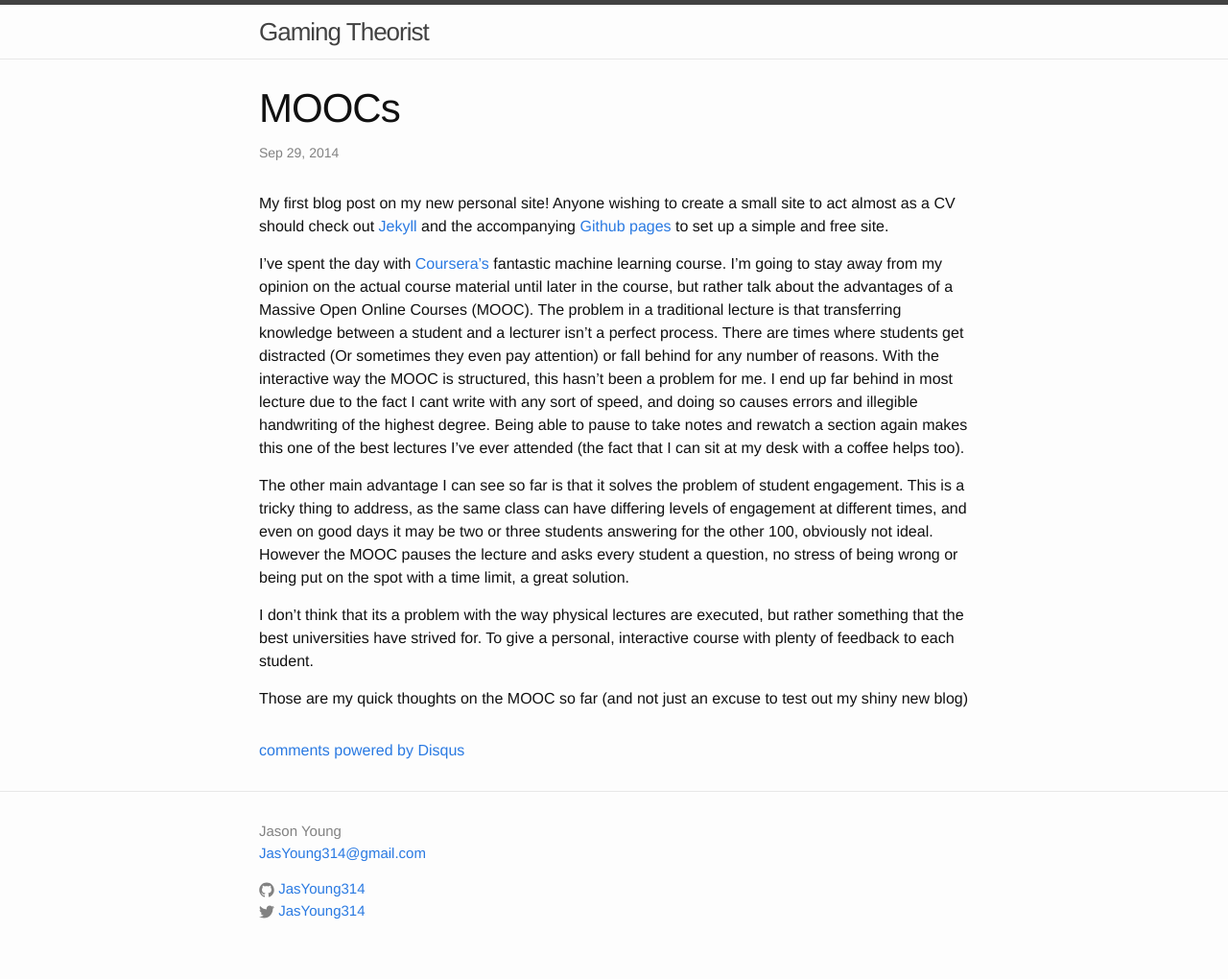
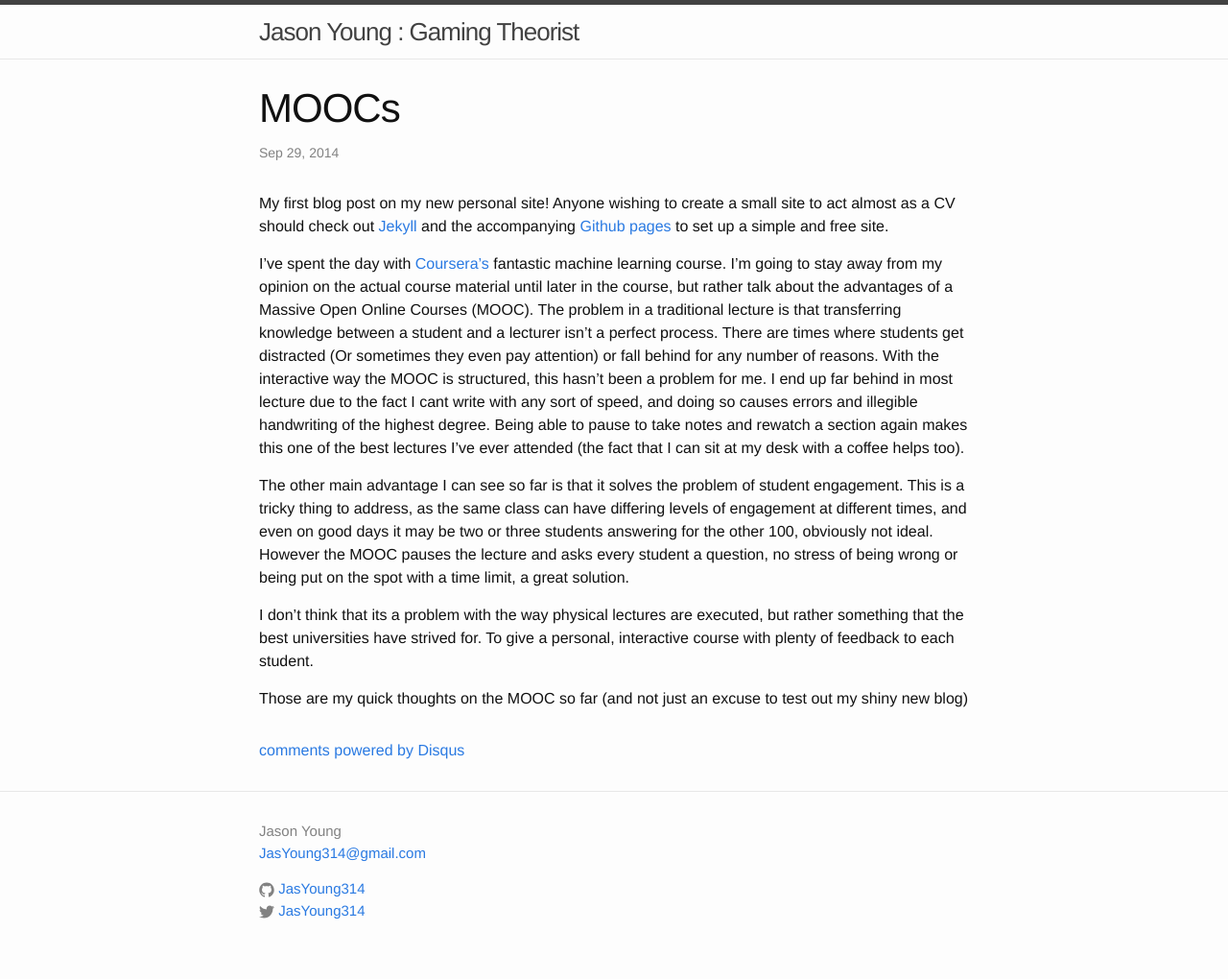
Before and after one commit to JasYoung314/gamingtheorist, a Jekyll site: the page built from _posts/2014-09-29-MOOCs.md, in a window 1280 px wide. Shown: the whole page at 96% size. Built offline with Jekyll 4.4.1, drawn with Linux system fonts in a browser that asks for light colours; comment, search, counter and statistics services are not loaded.

Commit message:
Changed header

```diff
--- a/_includes/header.html
+++ b/_includes/header.html
@@ -2,7 +2,7 @@
 
   <div class="wrapper">
 
-    <a class="site-title" href="{{ site.baseurl }}/">{{ site.title }}</a>
+    <a class="site-title" href="{{ site.baseurl }}/">Jason Young : {{ site.title }}</a>
 
     <nav class="site-nav">
       <a href="#" class="menu-icon">
```
